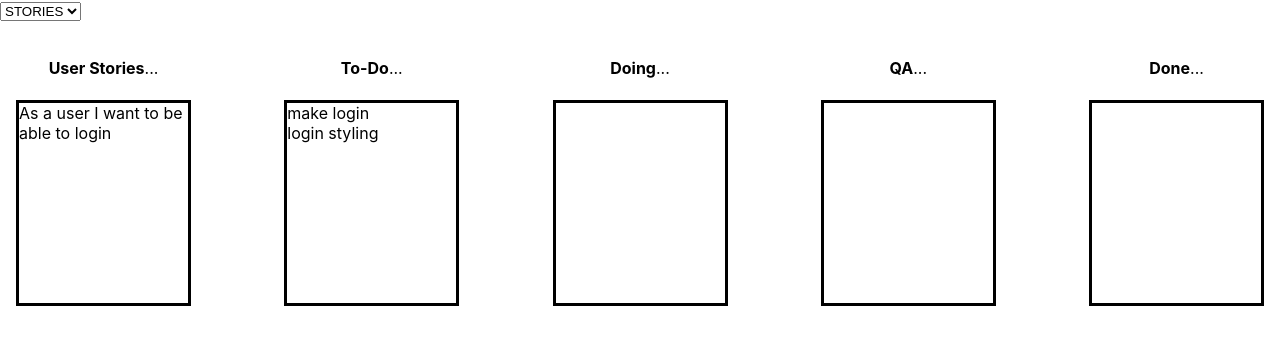
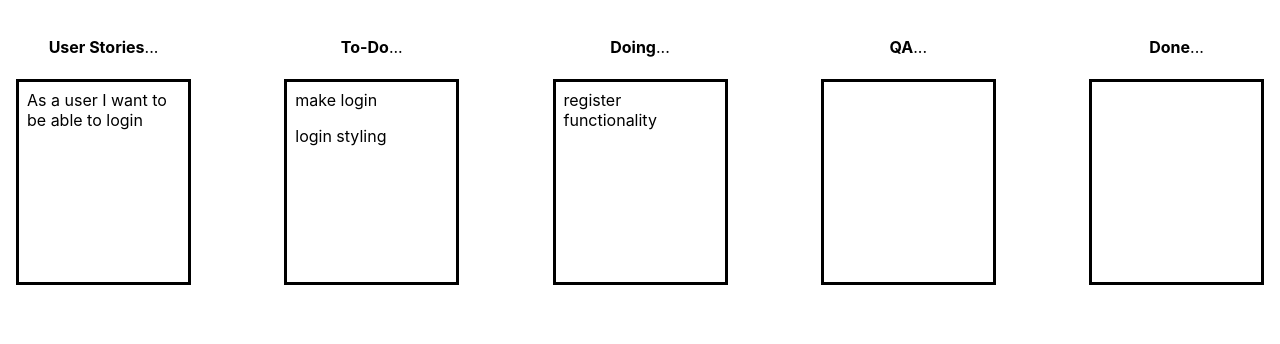
Before and after one commit to shaunwcolley/agile-stress-react, a React (Create React App) app: page / in a window 1280 px wide. Shown: the top 344 px of the page. Built offline with nearby package versions, Linux system fonts and the light colour scheme.

Commit message:
after 3 seconds randomly adds a task

```diff
--- a/src/components/AgileBoard.tsx
+++ b/src/components/AgileBoard.tsx
@@ -43,7 +43,7 @@ const AgileBoard: React.FC<IProps> = (props) => {
 
   const taskCreate = (columnName: string, column: string[]) => {
    return column.map((task: string, index: number) => {
-     return <div key={index} draggable onDragStart={(e) => onDragStart(e, columnName, index)}>{task}</div>
+     return <div className="ticket" key={index} draggable onDragStart={(e) => onDragStart(e, columnName, index)}>{task}</div>
    })
   }
   let stories = taskCreate('stories', board.stories)
@@ -52,38 +52,31 @@ const AgileBoard: React.FC<IProps> = (props) => {
   let qa = taskCreate('qa', board.qa)
   let done = taskCreate('done', board.done)
 
-  const optionsGenerate = (object: {[key: string]: string[] }) => {
-    let options: any[] = []
-    for(let key in object) {
-      let option = <option key={key} value={key}>{key.toUpperCase()}</option>
-      options.push(option)
-    }
-    return options
+
+  const addTask = () => {
+    const choices = ['make register page', 'register styling', 'register functionality', 'make backend userAuth']
+    const categories = ['stories','todo','doing','qa','done']
+    const max = choices.length-1
+    const random = Math.floor(Math.random() * max);
+    const choice = choices[random]
+    const randomCat = Math.floor(Math.random() * 4);
+    const cat = categories[randomCat]
+    let newTasks = board[cat]
+    newTasks.push(choice)
+    setBoard({...board, [cat]: newTasks})
   }
 
-  let taskOptions: any[] = optionsGenerate(board)
-
-
-  setTimeout(() => {
-    const choices = ['make register page', 'register styling', 'register functionality', 'make backend userAuth']
-    const categories = ['stories','todo','doing','qa','done']
-    const min = 0
-    const max = choices.length-1
-    const random = Math.floor(Math.random() * max) + min;
-    const choice = choices[random]
-    const randomCat = Math.floor(Math.random() * 4) + 0;
-    const cat = categories[randomCat]
-    //logging random choice, now need to push choice into category on setBoard function
-    console.log(cat + ' : ' + choice)
-  },3000)
+  React.useEffect(() => {
+    const timer = setTimeout(()=> {
+      addTask()
+    }, 3000)
+    return () => clearTimeout(timer)
+    // Eslint disable, because code needs to not include dependency as second argument to only update once
+    // eslint-disable-next-line
+  }, [])
 
   return (
     <React.Fragment>
-    <div>
-      <select>
-        {taskOptions}
-      </select>
-    </div>
     <div className="agile-board">
       <div className="agile-column">
         <div className="agile-column--heading">
--- a/src/components/agileBoard.css
+++ b/src/components/agileBoard.css
@@ -18,3 +18,7 @@
   border: solid;
   min-height: 200px;
 }
+
+.ticket {
+  padding: .5rem;
+}
```
